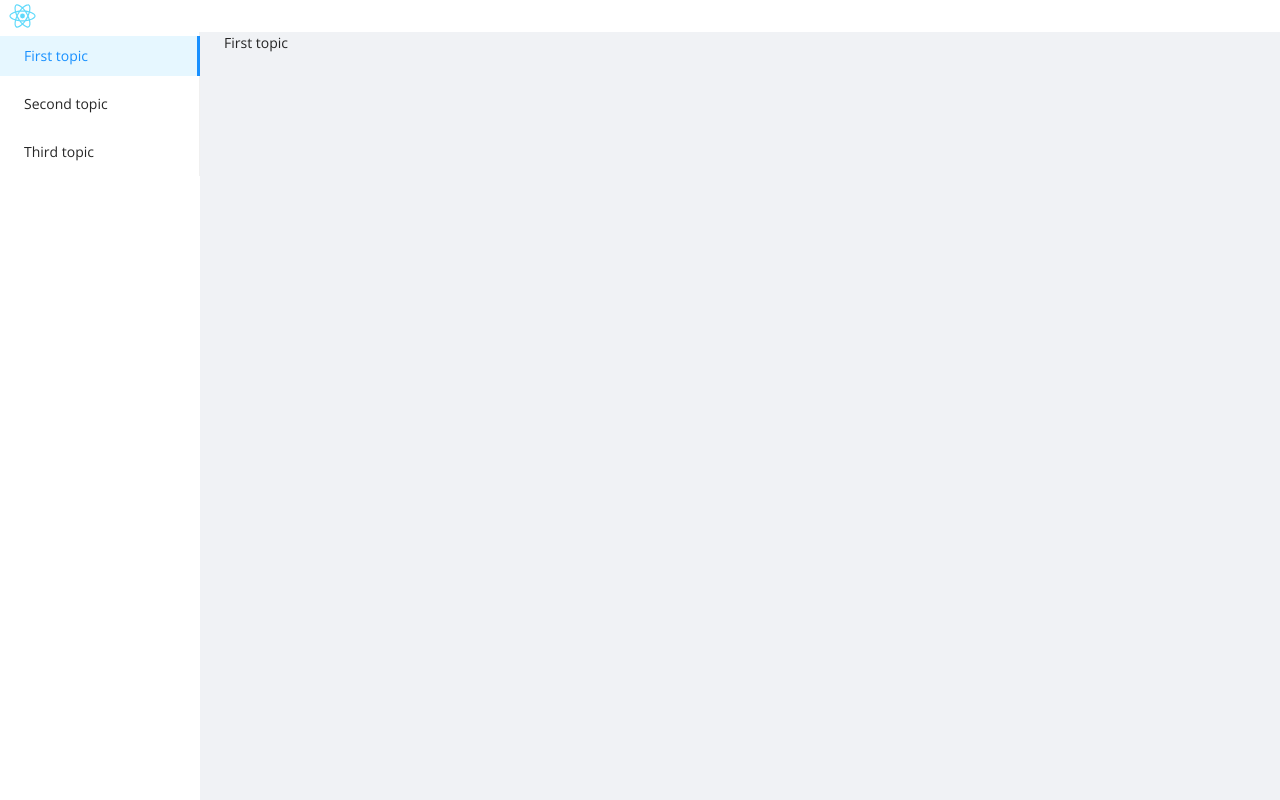
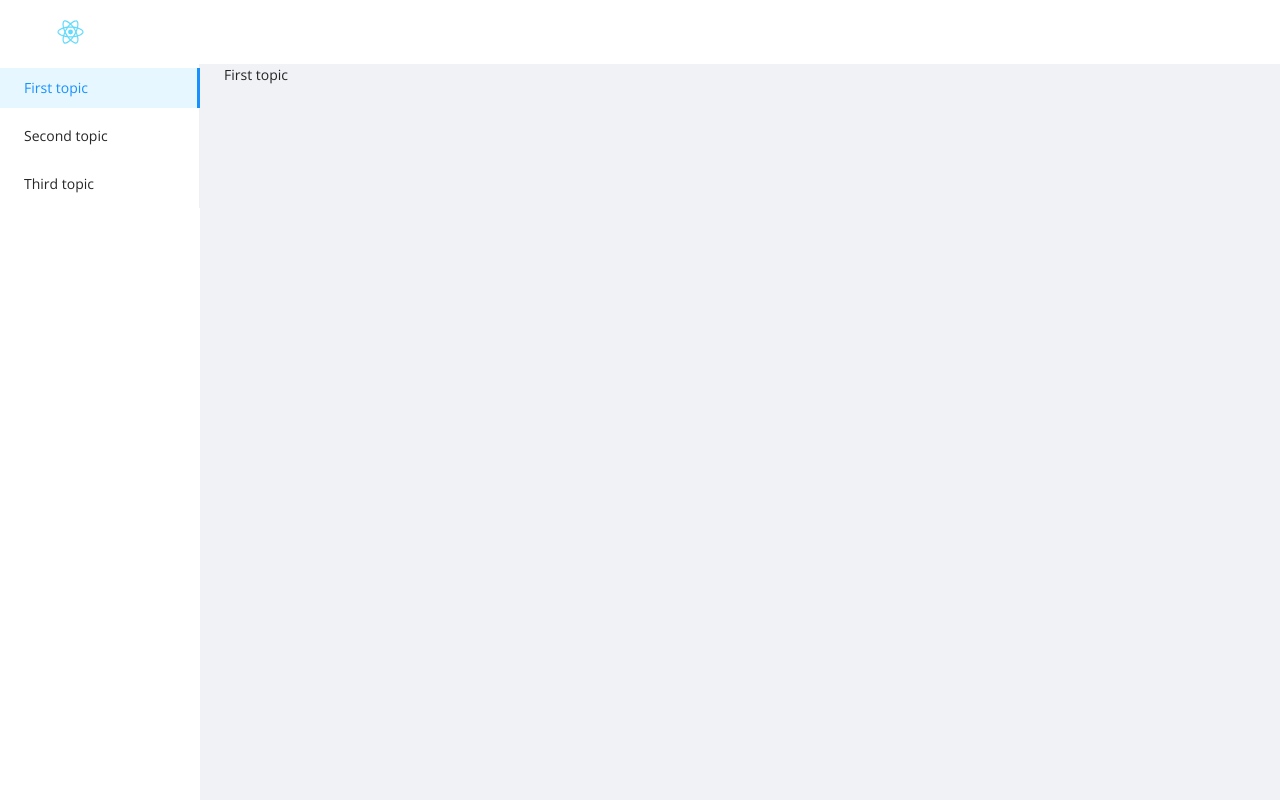
Before and after one commit to C-likethis123/ant-responsive-sidebar, a React (Create React App) app: page / in a window 1280 px wide. Shown: the top 800 px of the page. Built offline with nearby package versions, Linux system fonts and the light colour scheme.

Commit message:
Style NavBar

```diff
--- a/src/components/NavBar/NavBar.css
+++ b/src/components/NavBar/NavBar.css
@@ -1,5 +1,8 @@
 .navbar {
   background-color: white;
+  padding-left: 2rem;
+  padding-top: 1rem;
+  padding-bottom: 1rem;
 }
 
 @media (min-width: 992px) {
@@ -7,3 +10,8 @@
     display: none;
   }
 }
+
+.logo {
+  height: 32px;
+  margin-left: 1rem;
+}
--- a/src/components/NavBar/NavBar.js
+++ b/src/components/NavBar/NavBar.js
@@ -7,7 +7,7 @@ import logo from './../../logo.svg';
 const NavBar = ({menu}) => {
   const [visible, setVisible] = useState(false);
   return (
-    <nav>
+    <nav className="navbar">
       <Button
           className="menu"
           type="primary"
@@ -22,8 +22,8 @@ const NavBar = ({menu}) => {
             visible={visible}
           >
           {menu}
-          </Drawer>
-      <a href="/"><img src={logo} height="32px" alt="logo" /></a>
+      </Drawer>
+      <a href="/"><img src={logo} className="logo" alt="logo" /></a>
 
     </nav>
   );
```
